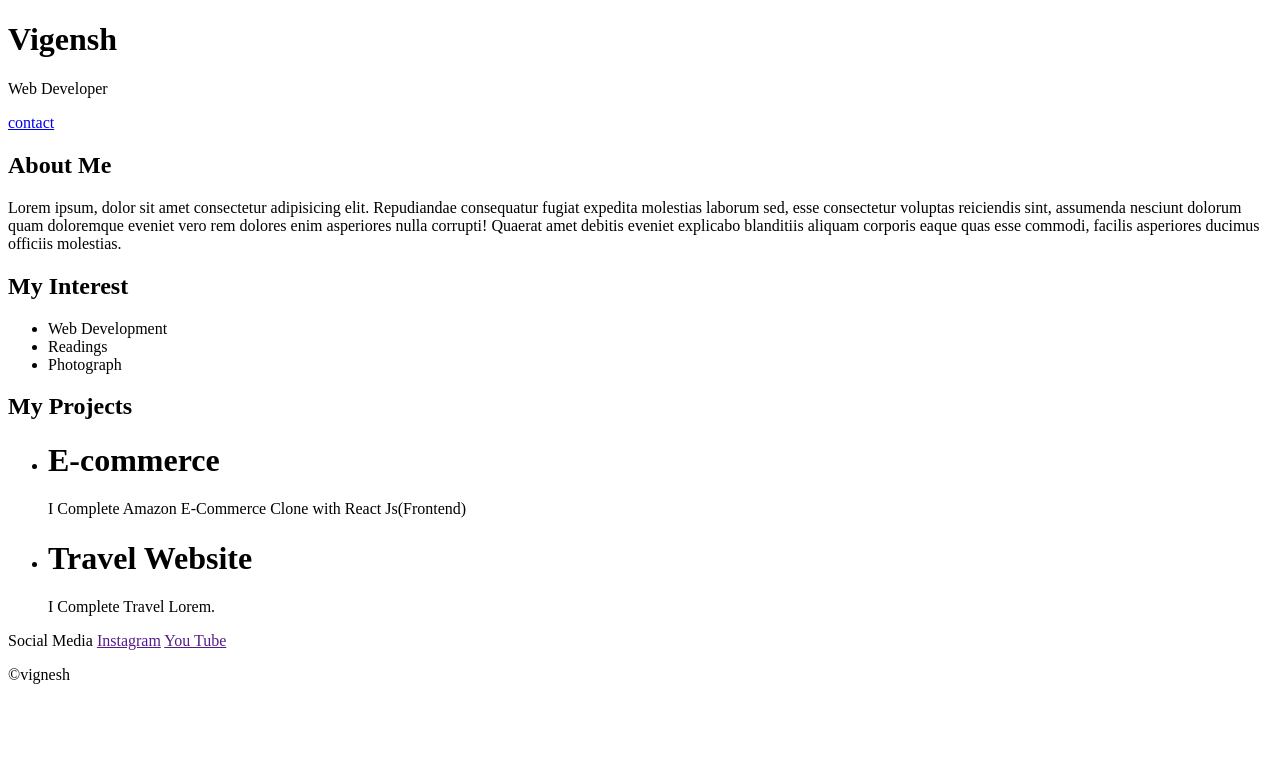
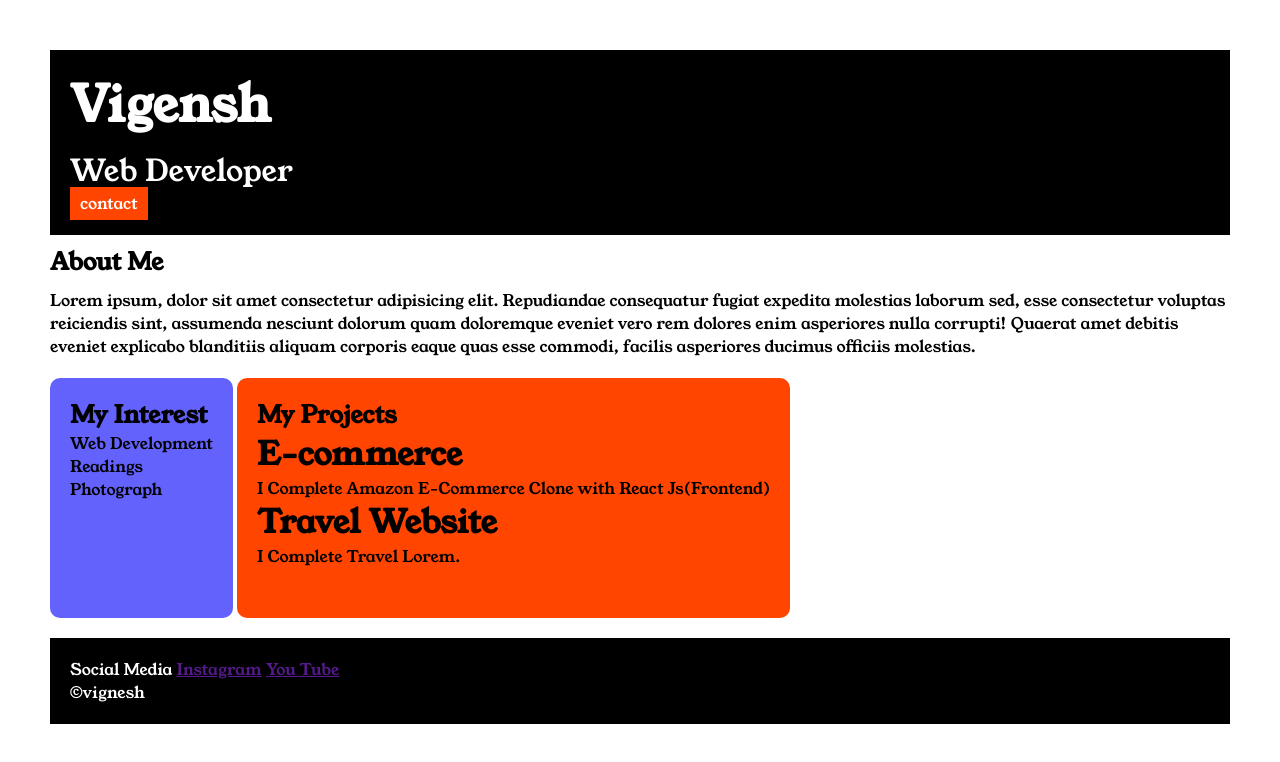
Before and after one commit to vignesh0048/vignesh-portfolio, a plain HTML site: page index.html in a window 1280 px wide. Drawn offline with Linux system fonts and the light colour scheme.

Commit message:
first commit

```diff
--- a/index.html
+++ b/index.html
@@ -2,34 +2,45 @@
 <html>
     <head>
         <title>Vignesh</title>
+        <link rel="preconnect" href="https://fonts.googleapis.com">
+        <link rel="preconnect" href="https://fonts.gstatic.com" crossorigin>
+        <link href="https://fonts.googleapis.com/css2?family=Young+Serif&display=swap" rel="stylesheet">
+        <link rel="stylesheet" href="style.css">
+
+
+
     </head>
 
     <body>
-        <div>
-            <h1>Vigensh</h1>
-            <p>Web Developer</p>
-            <a href="contact.html">contact</a>
+        <div class="container">
+
+
+
+        <div class="section-one">
+            <h1 class="section-one__name">Vigensh</h1>
+            <p class="section-one__role">Web Developer</p>
+            <a class="section-one__contact" href="contact.html">contact</a>
         </div>
 
-        <div>
-            <h2>About Me</h2>
-            <p>
+        <div class="section-two">
+            <h2 class="section-two__tittle">About Me</h2>
+            <p class="section-two__desc">
                Lorem ipsum, dolor sit amet consectetur adipisicing elit. Repudiandae consequatur fugiat expedita molestias laborum sed, esse consectetur voluptas reiciendis sint, assumenda nesciunt dolorum quam doloremque eveniet vero rem dolores enim asperiores nulla corrupti! Quaerat amet debitis eveniet explicabo blanditiis aliquam corporis eaque quas esse commodi, facilis asperiores ducimus officiis molestias.
             </p>
         </div>
 
-        <div>
-            <h2>My Interest</h2>
-            <ul>
+        <div class="section-three">
+            <h2 class="section-three__tittle">My Interest</h2>
+            <ul class="section-three__desc">
                 <li>Web Development</li>
                 <li>Readings</li>
                 <li>Photograph</li>
             </ul>
         </div>
 
-        <div>
-            <h2>My Projects</h2>
-            <ul>
+        <div class="section-four">
+            <h2 class="section-four__tittle">My Projects</h2>
+            <ul class="section-four__desc">
                 <li>
                     <h1>E-commerce</h1>
                     <p>
@@ -46,8 +57,8 @@
             </ul>
         </div>
 
-        <div>
-            <p>
+        <div class="section-five">
+            <p class="section-five__tittle">
                 Social Media
                 <a href="">Instagram</a>
                 <a href="">You Tube</a>
@@ -55,6 +66,8 @@
             <p>&copy;vignesh</p>
 
         </div>
+
+    </div>
     </body>
 
 </html>
--- /dev/null
+++ b/style.css
@@ -0,0 +1,68 @@
+
+*{
+    margin: 0;
+    padding: 0;
+}
+body{
+    font-family: young serif,serif;
+}
+.section-one{
+    background-color: black;
+    color: white;
+    padding: 20px;
+}
+.section-one__name{
+    font-size: 50px;
+}
+.section-one__role{
+    font-size: 30px;
+    margin-top: 10px;
+}
+.section-one__contact{
+    background-color: orangered;
+    color: white;
+    text-decoration: none;
+    padding-left: 10px;
+    padding-right: 10px;
+    padding-bottom: 5px;
+    padding-top: 5px;
+}
+.container{
+    padding: 50px;
+}
+.section-two{
+    margin-top: 10px;
+}
+.section-two__desc{
+    margin-top: 10px;
+}
+.section-three{
+    background-color: #6462fd;
+    padding: 20px;
+    border-radius: 10px;
+    margin-top: 20px;
+    display: inline-block;
+    height: 200px;
+    vertical-align: top;
+
+}
+li{
+    list-style: none;
+}
+.section-four{
+    background-color: orangered;
+    padding: 20px;
+    border-radius: 10px;
+    margin-top: 20px;
+    display: inline-block;
+    height: 200px;
+
+
+}
+.section-five{
+    background-color: black;
+    color: white;
+    padding: 20px;
+    margin-top: 20px;
+
+}
```
